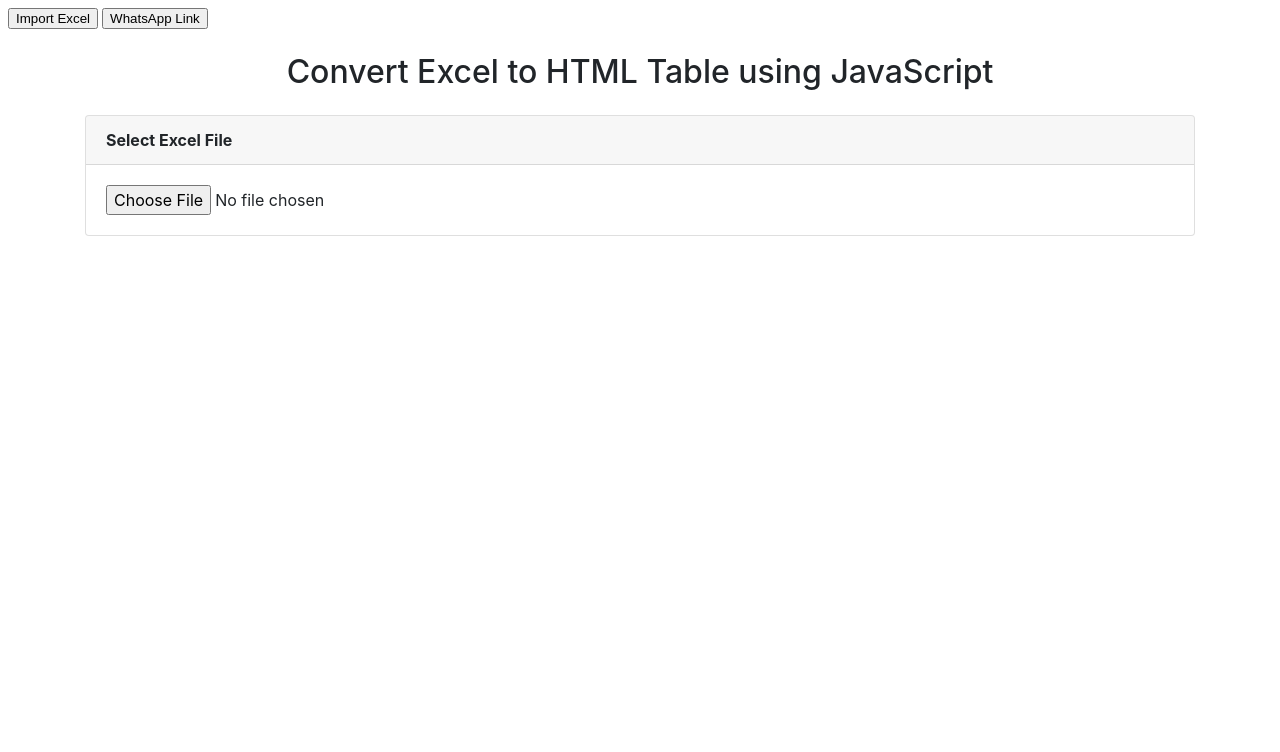
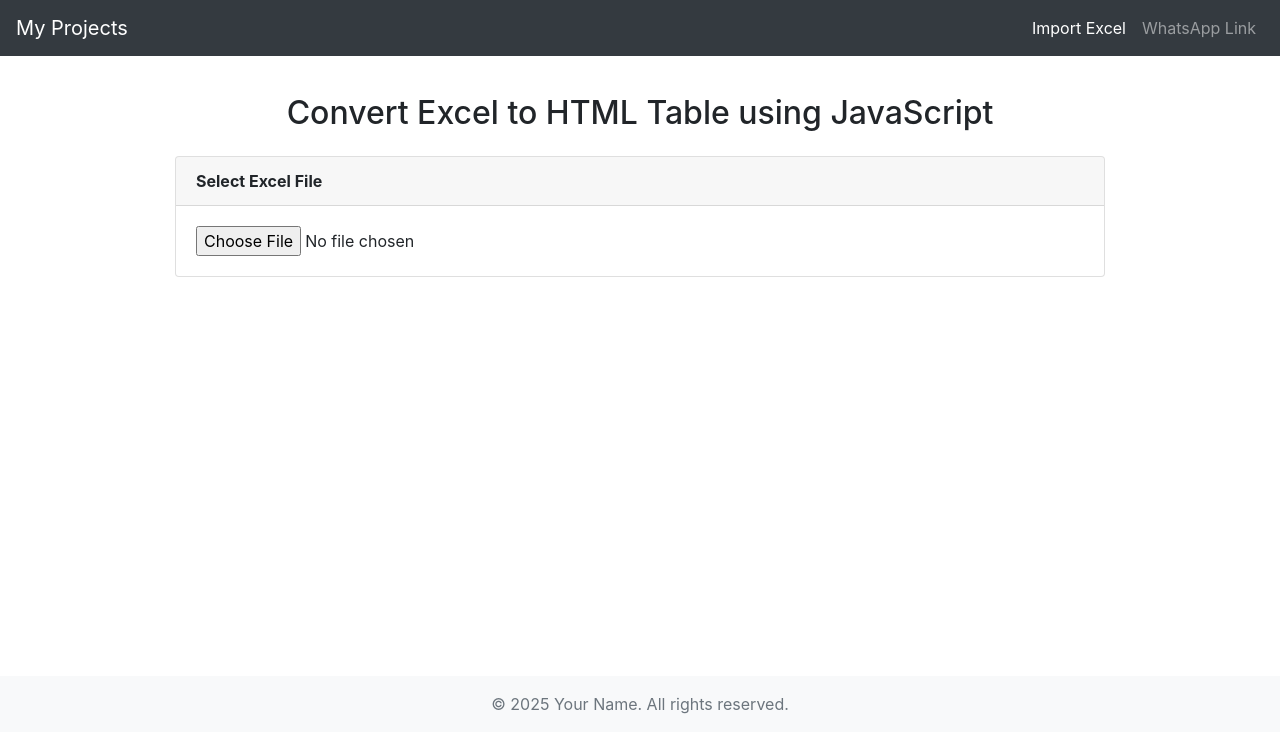
Before and after one commit to remideus/remideus.github.io, a plain HTML site: page index.html in a window 1280 px wide. Drawn offline with nearby package versions, Linux system fonts and the light colour scheme.

Commit message:
Update index.html

```diff
--- a/index.html
+++ b/index.html
@@ -1,44 +1,62 @@
 <!DOCTYPE html>
-<html>
+<html lang="en">
 <head>
+  <meta charset="UTF-8">
+  <meta name="viewport" content="width=device-width, initial-scale=1">
+  <title>My Professional Projects</title>
+  <link rel="stylesheet" href="https://stackpath.bootstrapcdn.com/bootstrap/4.5.2/css/bootstrap.min.css">
   <style>
-    /* Styling for the tabs */
-    .tab {
-      display: none;
+    body {
+      padding-top: 70px;
+    }
+    .content-frame {
+      border: none;
+      width: 100%;
+      height: 600px;
     }
   </style>
-  <script>
-    function openTab(tabName) {
-      var i, tabContent;
-
-      // Hide all tabs
-      tabContent = document.getElementsByClassName("tab");
-      for (i = 0; i < tabContent.length; i++) {
-        tabContent[i].style.display = "none";
-      }
-
-      // Show the selected tab
-      document.getElementById(tabName).style.display = "block";
-    }
-  </script>
 </head>
 <body>
-  <button onclick="openTab('importExcel')">Import Excel</button>
-  <button onclick="openTab('whatsappLink')">WhatsApp Link</button>
+  <!-- Navigation Bar -->
+  <nav class="navbar navbar-expand-md navbar-dark bg-dark fixed-top">
+    <a class="navbar-brand" href="#">My Projects</a>
+    <button class="navbar-toggler" type="button" data-toggle="collapse" data-target="#navbarNav">
+      <span class="navbar-toggler-icon"></span>
+    </button>
+    <div class="collapse navbar-collapse" id="navbarNav">
+      <ul class="navbar-nav ml-auto">
+        <li class="nav-item active">
+          <a class="nav-link" href="#importExcel" data-toggle="tab">Import Excel</a>
+        </li>
+        <li class="nav-item">
+          <a class="nav-link" href="#whatsAppLink" data-toggle="tab">WhatsApp Link</a>
+        </li>
+      </ul>
+    </div>
+  </nav>
 
-  <div id="importExcel" class="tab">
-    <!-- Include the content of importExcel.html here -->
-    <object data="importExcel.html" width="100%" height="500px"></object>
+  <!-- Main Content -->
+  <div class="container">
+    <div class="tab-content">
+      <div class="tab-pane fade show active" id="importExcel">
+        <iframe src="importExcel.html" class="content-frame"></iframe>
+      </div>
+      <div class="tab-pane fade" id="whatsAppLink">
+        <iframe src="whatsapplink.html" class="content-frame"></iframe>
+      </div>
+    </div>
   </div>
 
-  <div id="whatsappLink" class="tab">
-    <!-- Include the content of whatsapplink.html here -->
-    <object data="whatsapplink.html" width="100%" height="500px"></object>
-  </div>
+  <!-- Footer -->
+  <footer class="footer mt-auto py-3 bg-light">
+    <div class="container text-center">
+      <span class="text-muted">&copy; 2025 Your Name. All rights reserved.</span>
+    </div>
+  </footer>
 
-  <script>
-    // Show the initial tab on page load
-    openTab('importExcel');
-  </script>
+  <!-- Scripts -->
+  <script src="https://code.jquery.com/jquery-3.5.1.slim.min.js"></script>
+  <script src="https://cdn.jsdelivr.net/npm/popper.js@1.16.1/dist/umd/popper.min.js"></script>
+  <script src="https://stackpath.bootstrapcdn.com/bootstrap/4.5.2/js/bootstrap.min.js"></script>
 </body>
 </html>
```
